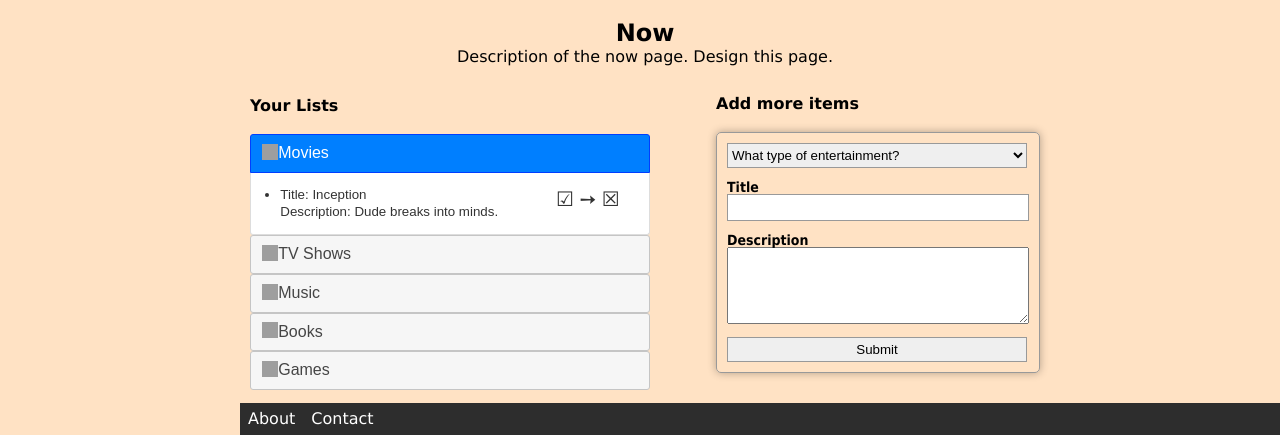
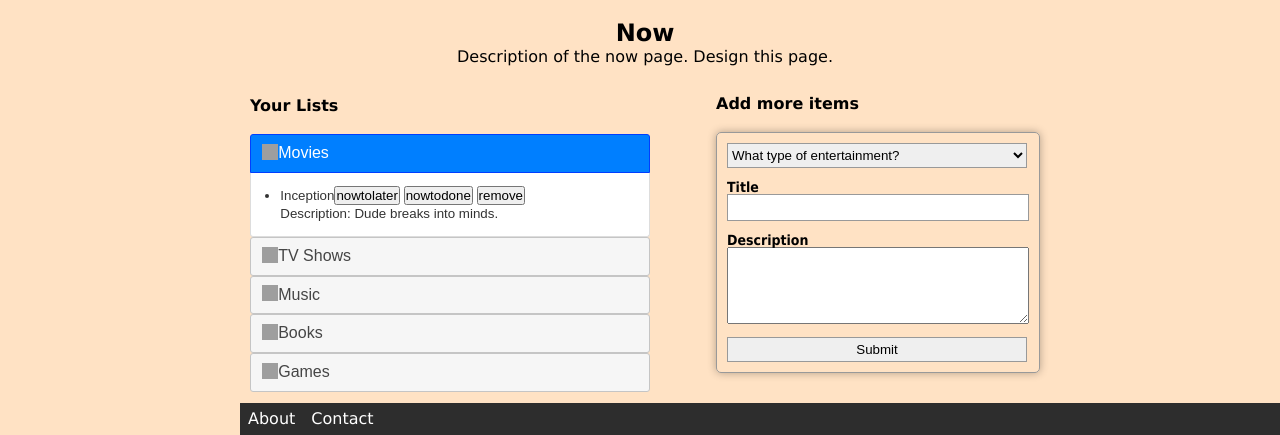
Before and after one commit to agulen/EntertainMe, a PHP site: page /now.php in a window 1280 px wide, after a click on "Movies". Shown: the part 365-800 px from the top of the page. Run offline with PHP 8.4, Linux system fonts and the light colour scheme; a user stored in the database is signed in; data comes from the database, SQL or seed files in the repository; some libraries are stand-ins or nearby versions; grey boxes are pictures that could not be loaded.

Commit message:
Update load.php

```diff
--- a/load.php
+++ b/load.php
@@ -25,12 +25,29 @@
         echo '<ul>';
         foreach ($call as $row) {
         	echo '<li>';
-          /*echo '<input type="text" name="title" value="'.$row['title'].'" readonly>';*/
-        	printf("Title: %s <span class='icons'>
+          echo '<form method="post" action="move.php">';
+          echo '<label for="title">'.$row['title'].'</label>';
+          echo '<input type="text" name="title" class="nodisplay" value="'.$row['title'].'" readonly>';
+        	if ($timePeriod == 'now') {
+            echo '<input type="submit" name="nowtolater" value="nowtolater" class="icon" />
+                  <input type="submit" name="nowtodone" value="nowtodone" class="icon" />
+                  <input type="submit" name="remove" value="remove" class="icon" />';
+        }
+          if ($timePeriod == 'later') {
+            echo '<input type="submit" name="latertonow" value="latertonow" class="icon" />
+                  <input type="submit" name="latertodone" value="latertodone" class="icon" />
+                  <input type="submit" name="remove" value="remove" class="icon" />';
+          }
+          if ($timePeriod == 'done') {
+            echo '<input type="submit" name="donetonow" value="donetonow" class="icon" />
+                  <input type="submit" name="donetolater" value="donetolater" class="icon" />';
+          }
+          echo '</form>';
+          /*printf("Title: %s <span class='icons'>
             <span class='icon1'>&#x2611</span>
             <span class='icon2'>&#x2799</span>
             <span class='icon3'>&#x2612</span></span>
-        		<br/>", $row['title']);
+        		<br/>", $row['title']);*/
         	printf("Description: %s ", $row['description']);
         	echo '</li>';
         }
```
